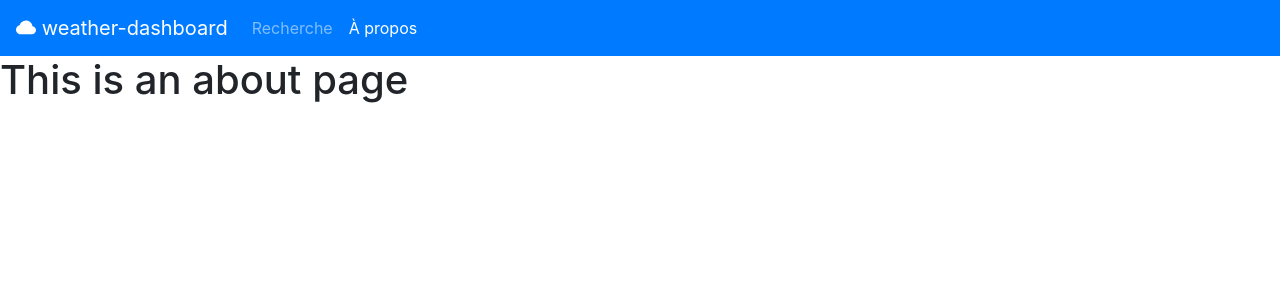
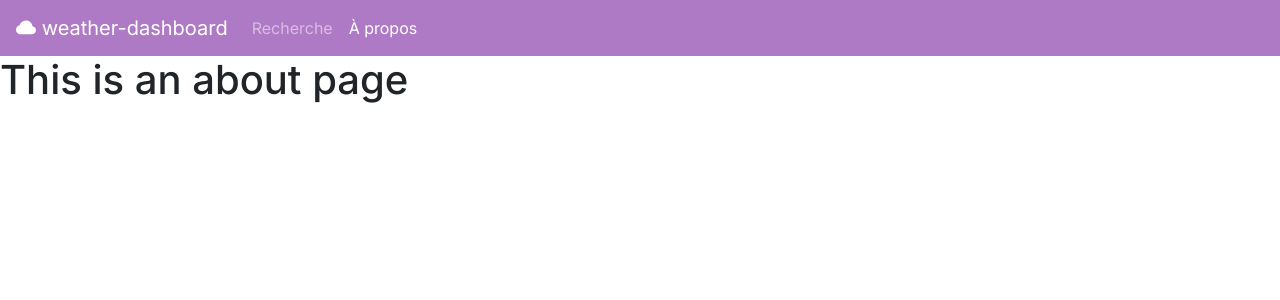
Before and after one commit to maxencelav/weather-dashboard, a Vue app: page /about in a window 1280 px wide. Shown: the top 300 px of the page. Built offline with nearby package versions, Linux system fonts and the light colour scheme; what vue-async-computed would draw is missing.

Commit message:
Started work on the Bootstrap theme

```diff
--- a/src/App.vue
+++ b/src/App.vue
@@ -7,6 +7,7 @@
 
 <script>
 import Navbar from './components/Navbar'
+
 export default {
   components: {
     Navbar
--- /dev/null
+++ b/src/assets/scss/custom.scss
@@ -0,0 +1,11 @@
+// File: custom.scss
+
+// Define your variable overrides here
+@import url('https://fonts.googleapis.com/css2?family=Inter:wght@400;500;600;700&display=swap');
+
+$primary: #af7ac5 ;
+$font-family-sans-serif: 'Inter', -apple-system, BlinkMacSystemFont, 'Segoe UI', Roboto, 'Helvetica Neue', Arial, sans-serif, 'Apple Color Emoji', 'Segoe UI Emoji', 'Segoe UI Symbol';
+
+// Include Bootstrap and BootstrapVue SCSS files
+@import '~bootstrap/scss/bootstrap.scss';
+@import '~bootstrap-vue/src/index.scss';
--- a/src/main.js
+++ b/src/main.js
@@ -1,7 +1,6 @@
 import Vue from 'vue'
 import { BootstrapVue, IconsPlugin } from 'bootstrap-vue'
-import 'bootstrap/dist/css/bootstrap.css'
-import 'bootstrap-vue/dist/bootstrap-vue.css'
+import './assets/scss/custom.scss'
 import App from './App.vue'
 import router from './router'
 import store from './store'
```
